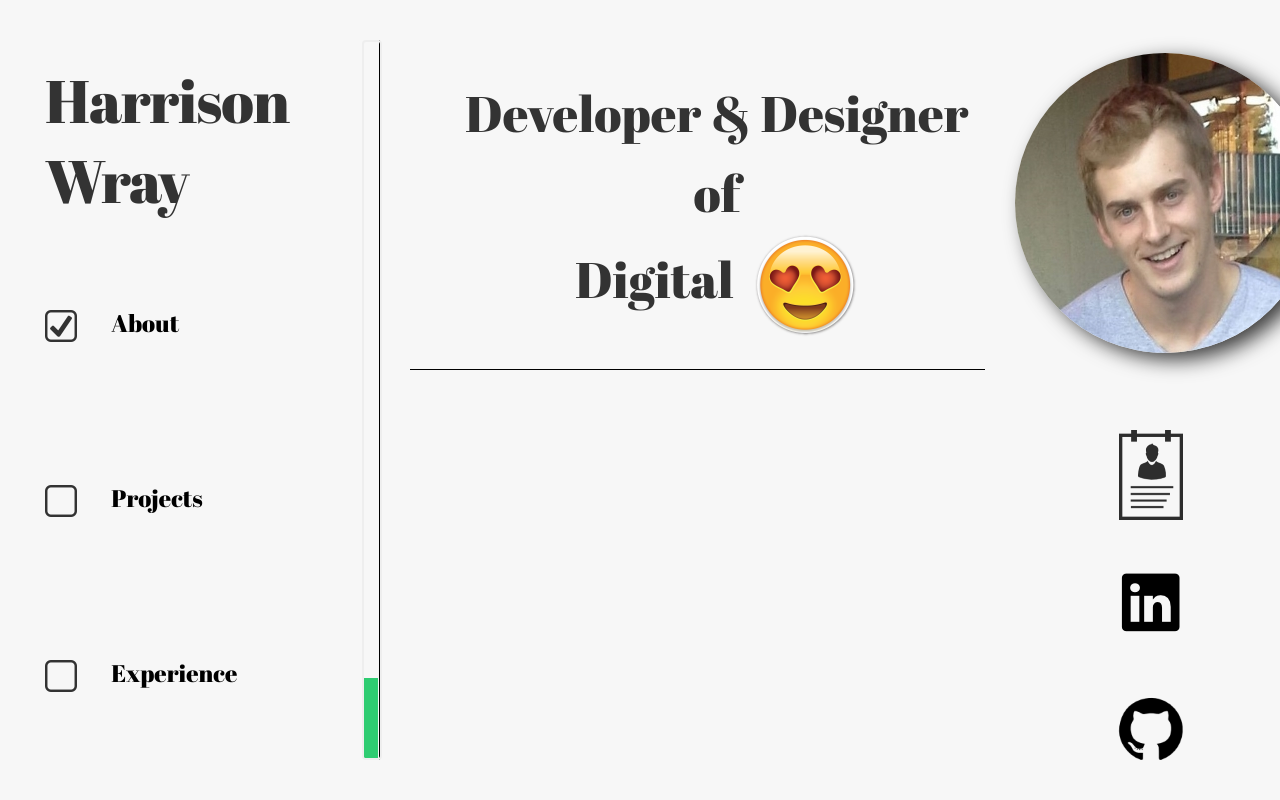
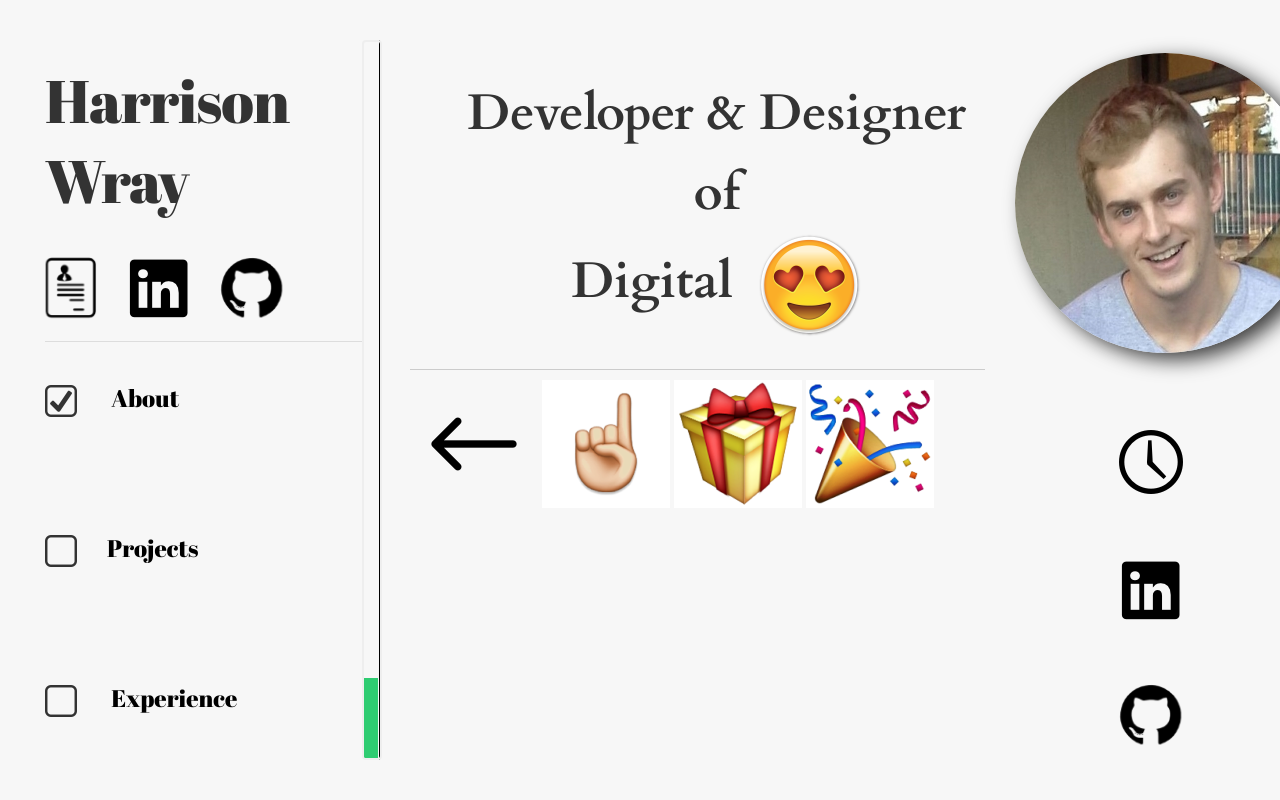
Before and after one commit to hwray/portfolio, a Node server app: page / in a window 1280 px wide. Run offline with Node 20, Linux system fonts and the light colour scheme.

Commit message:
Moved contact logos to left sidebar from About page.

```diff
--- a/public/javascripts/nav.js
+++ b/public/javascripts/nav.js
@@ -138,7 +138,7 @@ dais_button.onclick = function(e) {
                               + "<h2 class='project-title'>Dais:</h2>"
                               + "<h3 class='project-subtitle'>Realtime presentation feedback and analytics for Google Glass.</h3><br /><br /><br />"
                               + "<div style='text-align:center;'>"
-                              + "<img src='images/github-large.png' alt='Github'>"
+                              + "<a href='https://github.com/hwray/dais' target='_blank'><img src='images/github-large.png' alt='Github'></a>"
                               + "</div>"
                               + "<br /><br /><br />"
                               + "<div class='project-text'>"
--- a/public/stylesheets/style.css
+++ b/public/stylesheets/style.css
@@ -21,7 +21,26 @@ body {
 }
 
 .sidebar-title-container {
-  padding-bottom: 5vh;
+  padding-bottom: 10px;
+}
+
+#sidebar-icon-container {
+  padding-top: 5px;
+  padding-bottom: 10px;
+  border-bottom: 1px solid #dddddd;
+}
+
+.sidebar-icon-left {
+  padding-right: 15px;
+}
+
+.sidebar-icon {
+  padding-left: 15px;
+  padding-right: 3px;
+}
+
+.sidebar-icon-right {
+  padding-left: 15px;
 }
 
 .sidebar-nav {
@@ -31,30 +50,34 @@ body {
 
 #about-nav {
   position: absolute;
-  top: 250px;
+  top: 325px;
 }
 
 #projects-nav {
   position: absolute;
-  top: 425px;
+  top: 475px;
 }
 
 #experience-nav {
   position: absolute;
-  top: 600px;
+  top: 625px;
 }
 
 #sidebar-projects-sub-container {
   display: none;
   opacity: 0;
   font-family: 'Abril Fatface';
-  font-size: 18px;
+  font-size: 16px;
   letter-spacing: 1px;
   margin-left: 30px;
 }
 
 .sidebar-link {
   color: #000000;
+}
+
+.sublink {
+  font-family: 'Cardo';
 }
 
 .sidebar-link:hover,
@@ -72,19 +95,24 @@ body {
 }
 
 #about-title {
-  font-family: 'Abril Fatface';
+  font-family: 'Cardo';
   text-align: center;
   vertical-align: middle;
   font-size: 50px;
   line-height: 80px;
   padding-left: 3vw;
   padding-bottom: 30px;
-  border-bottom: 1px solid black;
+  border-bottom: 1px solid #cccccc;
 }
 
 .about-right {
   text-align: center;
   padding-top: 50px;
+}
+
+.about-icon-link {
+  font-family: 'Cardo';
+  font-size: 20px;
 }
 
 .circular-about-me {
--- a/views/index.jade
+++ b/views/index.jade
@@ -8,25 +8,32 @@ block content
           <div id="progress-inner" data-progress="10%"><div></div></div>
         div.sidebar-title-container
           h1#sidebar-title Harrison <br /> Wray
+        div#sidebar-icon-container
+          a(href='files/Harrison_Wray_Resume.pdf' target='_blank')
+            img(src='images/resume2.png' class='sidebar-icon-left')
+          a(href='https://www.linkedin.com/in/hawray/' target='_blank')
+            img(src='images/linkedin2.png' class='sidebar-icon')
+          a(href='https://github.com/hwray' target='_blank')
+            img(src='images/github.png' class='sidebar-icon-right')
         div#about-nav
           h3.sidebar-nav
             a#about-button.sidebar-link(href="/") <img class='progress-checkbox' src='images/checked.png'> About
         div#projects-nav
           h3.sidebar-nav
-            a.sidebar-link(href="/projects") <img id='projects-checkbox' class='progress-checkbox' src='images/unchecked.png'> Projects
+            a.sidebar-link(href="/projects") <img id='projects-checkbox' class='progress-checkbox' src='images/unchecked.png'>Projects
           div#sidebar-projects-sub-container
             p
-              a#dais-button.sidebar-link(href="/projects/dais") <img id='dais-checkbox' class='progress-checkbox' src='images/unchecked-small.png'> Dais
+              a#dais-button.sidebar-link.sublink(href="/projects/dais") <img id='dais-checkbox' class='progress-checkbox' src='images/unchecked-small.png'>Dais
             p
-              a#discoveroute-button.sidebar-link(href="/projects/discoveroute") <img id='discoveroute-checkbox' class='progress-checkbox' src='images/unchecked-small.png'> Discoveroute
+              a#discoveroute-button.sidebar-link.sublink(href="/projects/discoveroute") <img id='discoveroute-checkbox' class='progress-checkbox' src='images/unchecked-small.png'>Discoveroute
             p
-              a#gesturemath-button.sidebar-link(href="/projects/gesturemath") <img id='gesturemath-checkbox' class='progress-checkbox' src='images/unchecked-small.png'> GestureMath
+              a#gesturemath-button.sidebar-link.sublink(href="/projects/gesturemath") <img id='gesturemath-checkbox' class='progress-checkbox' src='images/unchecked-small.png'>GestureMath
             p
-              a#narrative-button.sidebar-link(href="/projects/narrative") <img id='narrative-checkbox' class='progress-checkbox' src='images/unchecked-small.png'> Narrative
+              a#narrative-button.sidebar-link.sublink(href="/projects/narrative") <img id='narrative-checkbox' class='progress-checkbox' src='images/unchecked-small.png'>Narrative
             p
-              a#tutti-button.sidebar-link(href="/projects/tutti") <img id='tutti-checkbox' class='progress-checkbox' src='images/unchecked-small.png'> Tutti
+              a#tutti-button.sidebar-link.sublink(href="/projects/tutti") <img id='tutti-checkbox' class='progress-checkbox' src='images/unchecked-small.png'>Tutti
             p
-              a#phonemone-button.sidebar-link(href="/projects/phonemone") <img id='phonemone-checkbox' class='progress-checkbox' src='images/unchecked-small.png'> Phonemone
+              a#phonemone-button.sidebar-link.sublink(href="/projects/phonemone") <img id='phonemone-checkbox' class='progress-checkbox' src='images/unchecked-small.png'>Phonemone
         div#experience-nav
           h3.sidebar-nav
             <img class='progress-checkbox' src='images/unchecked.png'>  Experience
@@ -39,9 +46,10 @@ block content
               div.circular-about-me
           div.row
             div.col-md-8
+              <img src='images/left_arrow2.png' alt="Left Arrow"> <img src='images/emoji_up.png' alt="Up Emoji"> <img src='images/emoji_gift.png' alt="Present Emoji"> <img src='images/emoji_confetti.png' alt="Confetti Emoji">
             div.col-md-4.about-right
-              a(href='files/Harrison_Wray_Resume.pdf' target='_blank')
-                img(src='images/resume.png')
+              a(href='http://takemeback.to/29-November-1991#.VMZtpErF9At' target='_blank' class='about-icon-link')
+                <img src='images/clock.png'>
           div.row
             div.col-md-8
             div.col-md-4.about-right
@@ -50,5 +58,6 @@ block content
           div.row
             div.col-md-8
             div.col-md-4.about-right
-              img(src='images/github.png')
+              a(href='https://github.com/hwray' target='_blank')
+                img(src='images/github.png')
   script(src='/javascripts/nav.js')
```
Also changed, not shown: public/images/clock.png (added), public/images/emoji_confetti.png (added), public/images/emoji_gift.png (added), public/images/emoji_up.png (added), public/images/github.png, public/images/left_arrow.png (added), public/images/left_arrow2.png (added), public/images/resume2.png, public/images/seattle.png (added).
